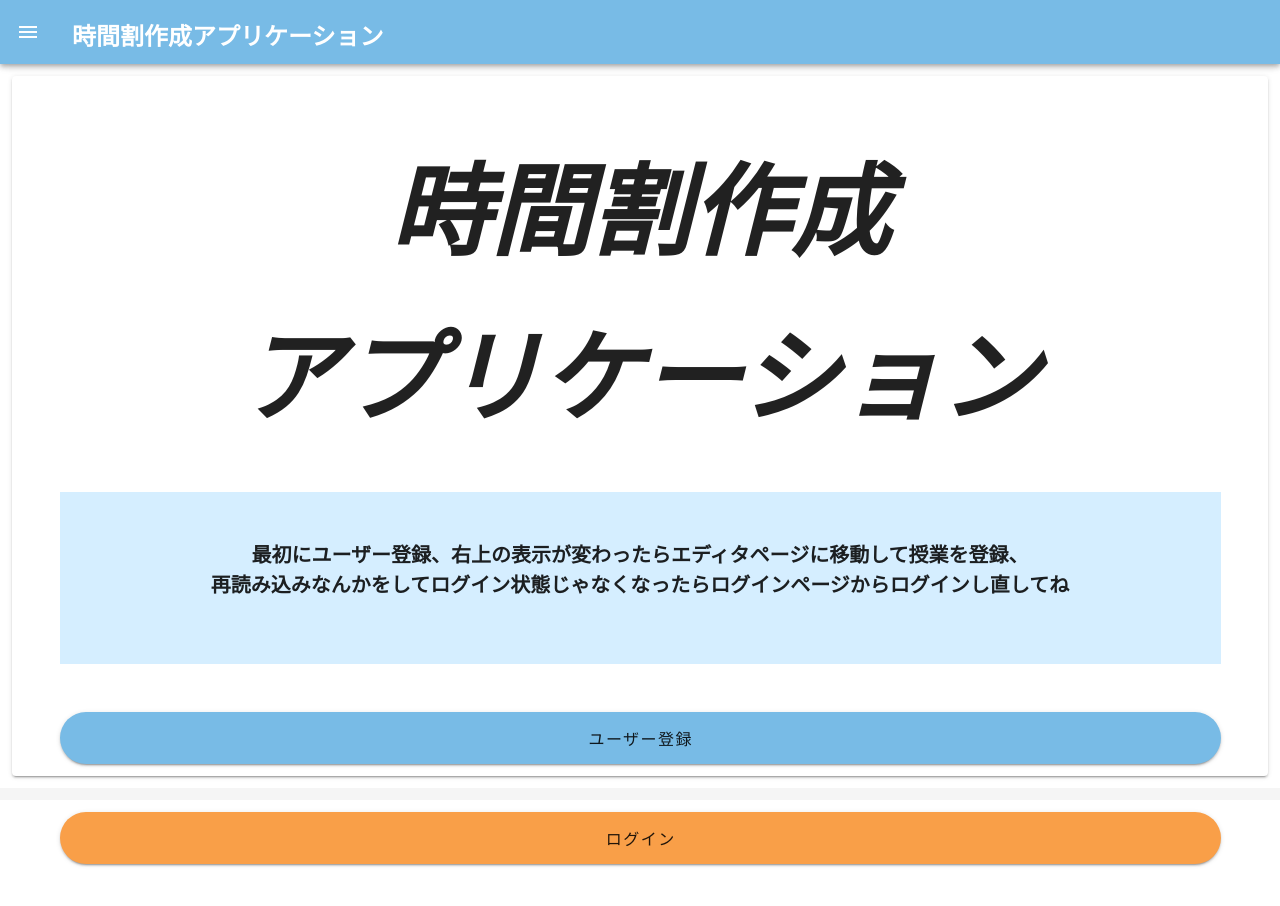
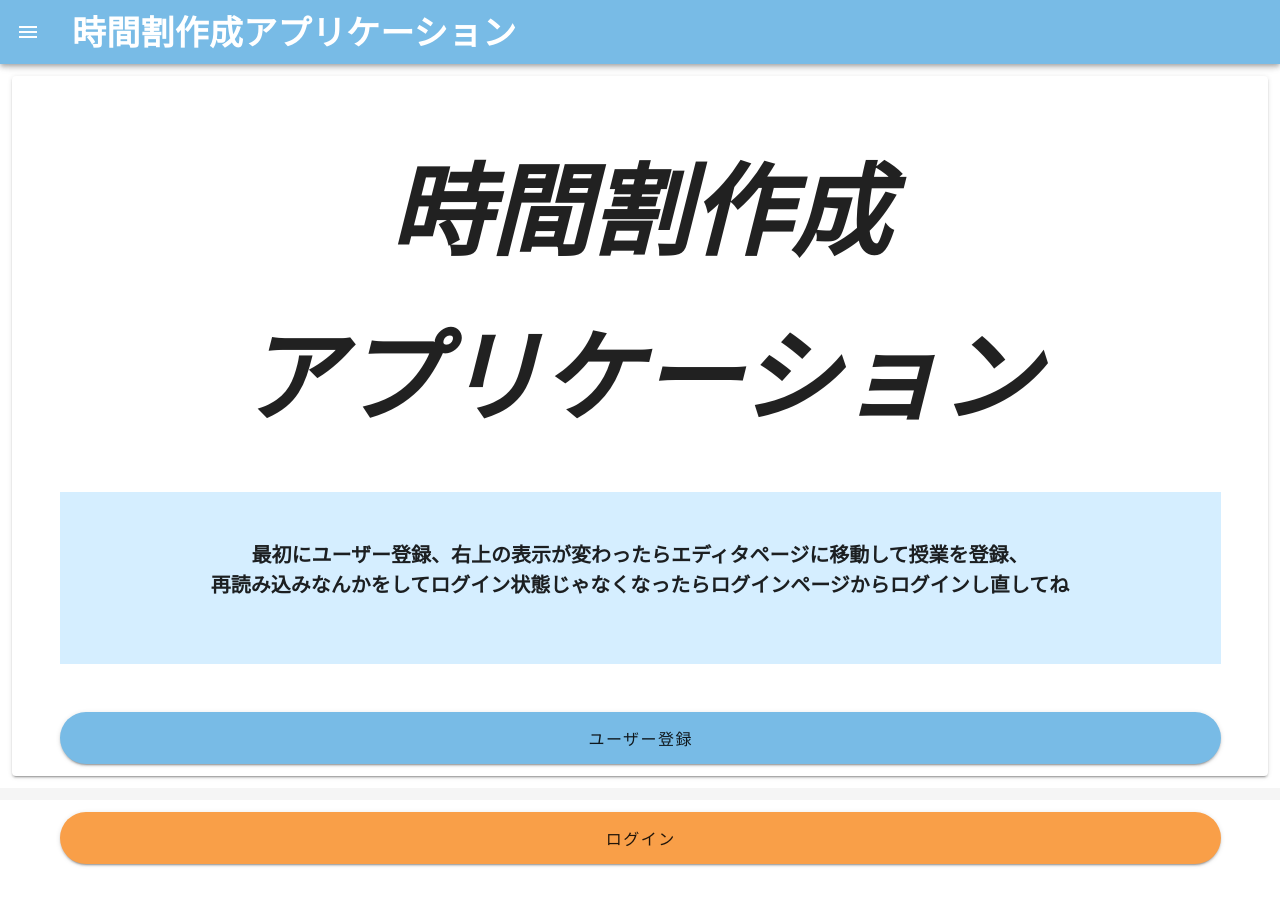
Before and after one commit to SystemEngineeringTeam/koukaten2019_front_vuetify, a Vue app: page / in a window 1280 px wide. Shown: the top 906 px of the page. Built offline with nearby package versions, Linux system fonts and the light colour scheme.

Commit message:
ヘッダーのフォントを変更

```diff
--- a/src/App.vue
+++ b/src/App.vue
@@ -20,9 +20,9 @@
           <v-list-item v-for="item in login_menu" :key="item.title" :value="item.link">
             <v-list-item-content>
               <v-list-item-title>
-                <router-link :to="item.link" class="headline text_none black--text text--black">{{
-                  item.title
-                }}</router-link>
+                <router-link :to="item.link" class="headline text_none black--text text--black">
+                  {{ item.title }}
+                </router-link>
               </v-list-item-title>
             </v-list-item-content>
           </v-list-item>
@@ -38,9 +38,9 @@
                   class="headline text_none black--text text--black"
                   >{{ item.title }}</router-link
                 >
-                <router-link v-else :to="item.link" class="headline text_none black--text text--black">
-                  {{ item.title }}
-                </router-link>
+                <router-link v-else :to="item.link" class="headline text_none black--text text--black">{{
+                  item.title
+                }}</router-link>
               </v-list-item-title>
             </v-list-item-content>
           </v-list-item>
@@ -53,7 +53,7 @@
 
       <v-toolbar-title>
         <router-link class="a" to="/">
-          <font class="white--text headline font-weight-black">時間割作成アプリケーション</font>
+          <font class="white--text display-1 font-weight-black">時間割作成アプリケーション</font>
         </router-link>
       </v-toolbar-title>
 
```
